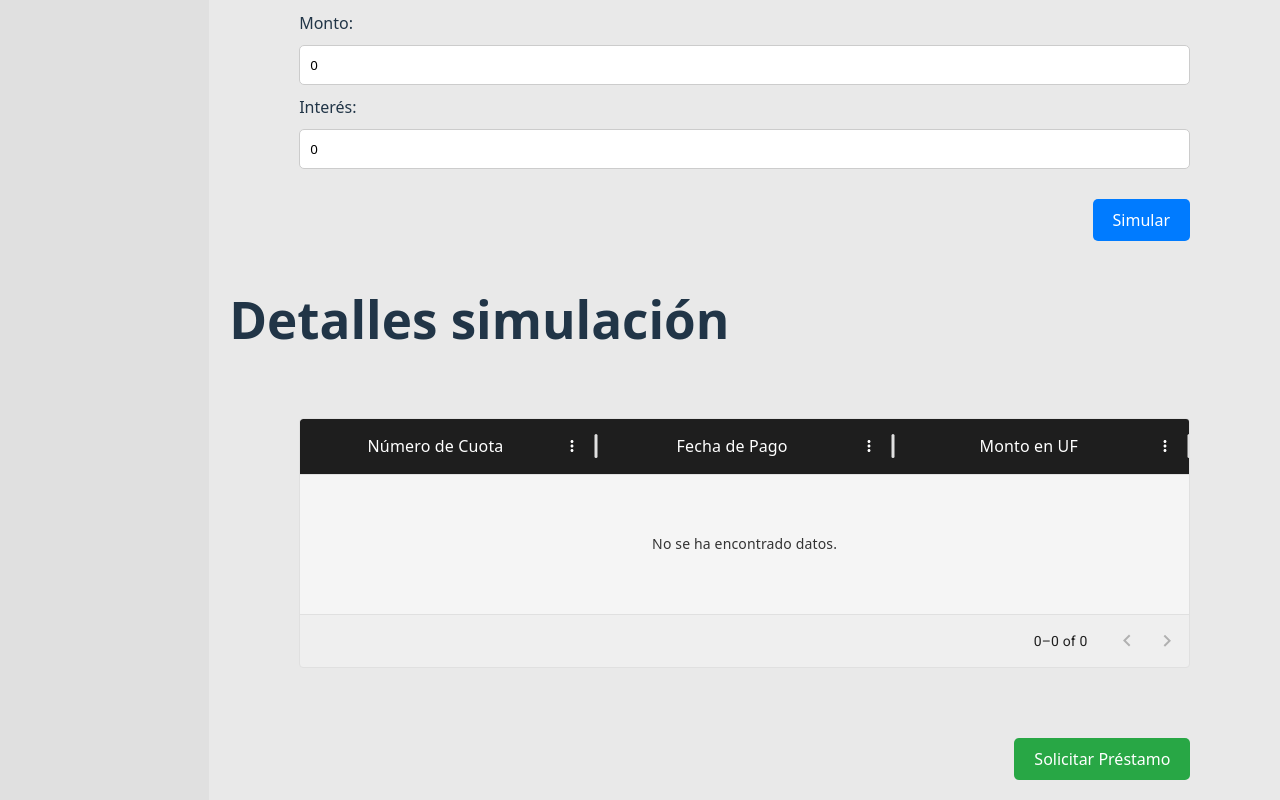
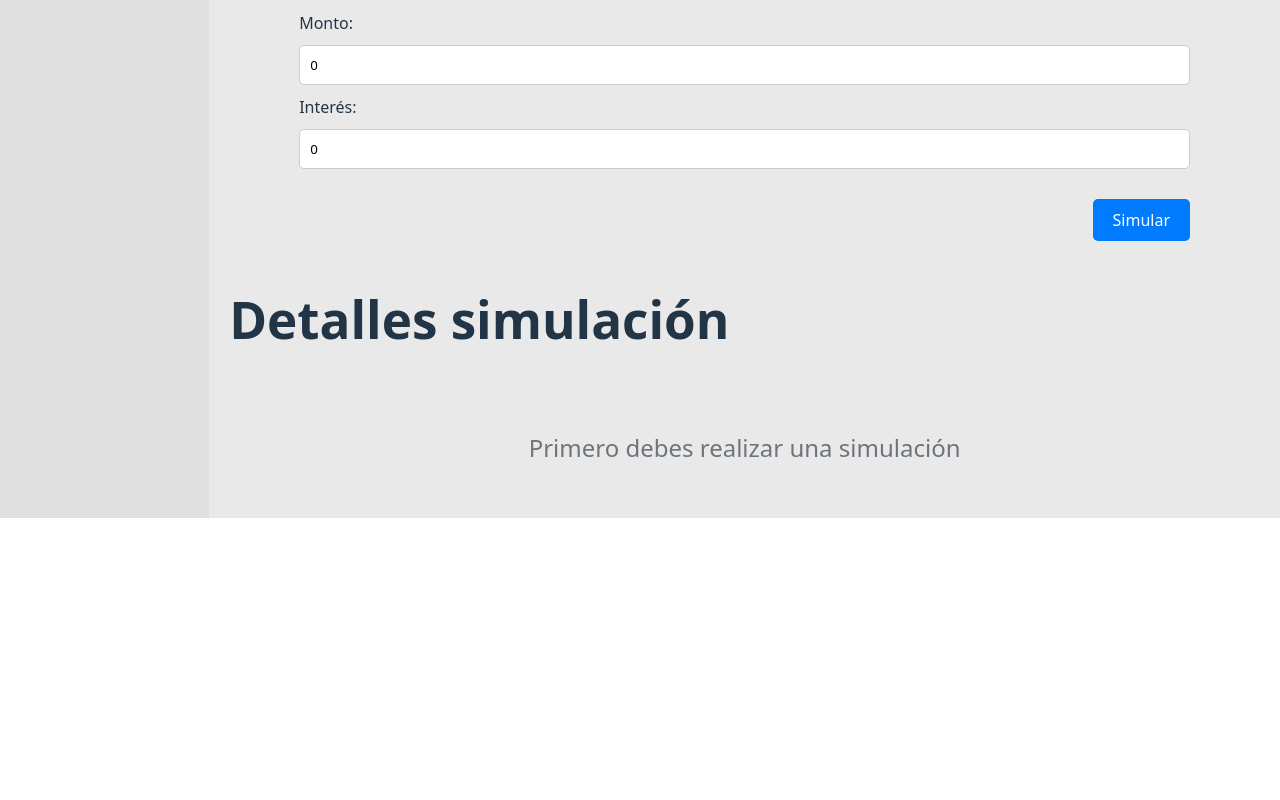
Before and after one commit to bastiansv/ingsoftware, a React (Vite) app in the folder front/: page /ejecutivo/solicitud in a window 1280 px wide. Shown: the part 441-1241 px from the top of the page. After the commit the page ends 959 px from the top, so only its background shows below. Built offline with nearby package versions, Linux system fonts and the light colour scheme; the HTML template or start-up script is replaced by a standard one.

Commit message:
ahora si papi

```diff
--- a/front/src/App.tsx
+++ b/front/src/App.tsx
@@ -6,6 +6,8 @@ import Home from './pages/Ejecutivo/home/Home'
 import SolicitudPrestamo from './pages/Ejecutivo/solicitudPrestamo/SolicitudPrestamo'
 import ListaSimulaciones from './pages/Ejecutivo/listaSimulaciones/ListaSimulaciones'
 import ListaSolicitudes from './pages/Ejecutivo/listaSolicitudes/ListaSolicitudes'
+import LayoutAnalista from './pages/analista/layout/LayoutAnalista'
+import SolicitudesPrestamo from './pages/analista/solicitudesPrestamo/solicitudesPrestamo'
 
 function App() {
 
@@ -18,7 +20,9 @@ function App() {
           <Route path="/ejecutivo/solicitud" element={<SolicitudPrestamo/>}/>
           <Route path="/ejecutivo/simulaciones" element={<ListaSimulaciones/>}/>
           <Route path="/ejecutivo/solicitudes" element={<ListaSolicitudes/>}/>
-
+        </Route>
+        <Route path='/analista' element={<LayoutAnalista/>}>
+          <Route path='/analista/solicitudes' element={<SolicitudesPrestamo/>}/>
         </Route>
       </Routes>
     </Router>
--- a/front/src/components/ejecutivo/formSolicitudes/FormSolicitudes.tsx
+++ b/front/src/components/ejecutivo/formSolicitudes/FormSolicitudes.tsx
@@ -2,11 +2,19 @@ import React, { useState } from 'react';
 import axios from 'axios';
 import "./formSolicitudes.scss"
 
-interface ChildProps {
-    sendDataToParent: (data: string) => void;
+interface Rows {
+    id: number,
+    nCuota: number,
+    fechaVencimiento: string,
+    montoUF: string
 }
 
-const FormSolicitudes: React.FC<ChildProps> = ({sendDataToParent}) => {
+interface ChildProps {
+    setRows: (data: Rows[]) => void;
+    setTable: (data: boolean) => void;
+}
+
+const FormSolicitudes: React.FC<ChildProps> = ({setRows,setTable}) => {
     const [rut, setRut] = useState('');
     const [startDate, setStartDate] = useState('');
     const [endDate, setEndDate] = useState('');
@@ -24,7 +32,8 @@ const FormSolicitudes: React.FC<ChildProps> = ({sendDataToParent}) => {
             endDate,
             interestRate: interest
         });
-        sendDataToParent(response.data);
+        setRows(response.data.cuotas);
+        setTable(true);
     };
 
     return (
--- a/front/src/pages/Ejecutivo/solicitudPrestamo/SolicitudPrestamo.tsx
+++ b/front/src/pages/Ejecutivo/solicitudPrestamo/SolicitudPrestamo.tsx
@@ -18,8 +18,8 @@ interface dataFromChildInterface {
 
 const SolicitudPrestamo = () => {
 
-    const [dataFromChild, setDataFromChild] = useState<dataFromChildInterface>({ id_simulacion: 0, cuotas: [] });
     const [rows, setRows] = useState<Rows[]>([]);
+    const [table, setTable] = useState(false);
 
     const columns: GridColDef[] = [
         { field: 'nCuota', headerName: 'Número de Cuota', width: 150, flex: 1, headerAlign: 'center', align: 'center' },
@@ -27,28 +27,25 @@ const SolicitudPrestamo = () => {
         { field: 'montoUF', headerName: 'Monto en UF', width: 150, flex: 1, headerAlign: 'center', align: 'center' },
     ];
 
-    const handleDataFromChild = (data: any) => {
-        setDataFromChild(data); //En DataFromChild se guarda la data que viene del componente hijo
-        setRows(dataFromChild.cuotas); //Se setea la data en rows para mostrarla en la tabla
-        console.log(dataFromChild.cuotas)
-    };
-
     return (
         <div className="solicitudPrestamo">
             <div className="solicitud--header">
                 <h1>Simulación de Préstamo</h1>
             </div>
-            <FormSolicitudes sendDataToParent={handleDataFromChild} />
+            <FormSolicitudes setTable={setTable} setRows={setRows} />
 
             <div className="solicitud--header">
                 <h1>Detalles simulación</h1>
             </div>
-            <DataTable rows={rows} columns={columns} id="id" />
-            <div className="solicitud--solicitar">
-                <div className="solicitud--solicitar--buttons">
-                    <button>Solicitar Préstamo</button>
+            {!table && <div className="solicitud--noData"> Primero debes realizar una simulación </div>}
+            {table && <>
+                <DataTable rows={rows} columns={columns} id="id" />
+                <div className="solicitud--solicitar">
+                    <div className="solicitud--solicitar--buttons">
+                        <button>Solicitar Préstamo</button>
+                    </div>
                 </div>
-            </div>
+            </>}
         </div>
     )
 }
```
